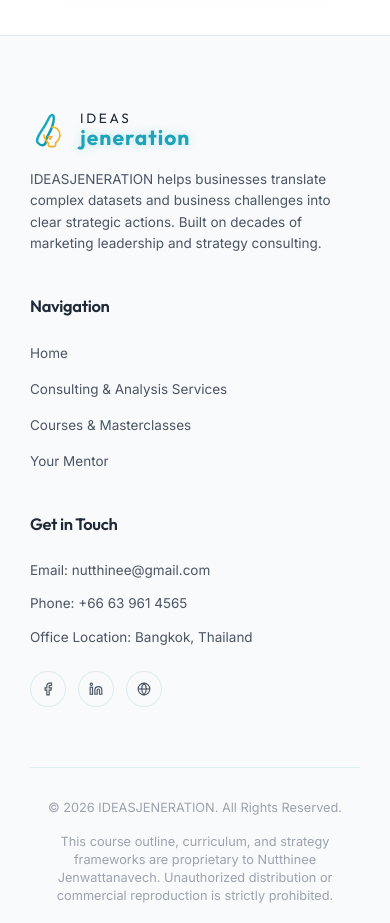
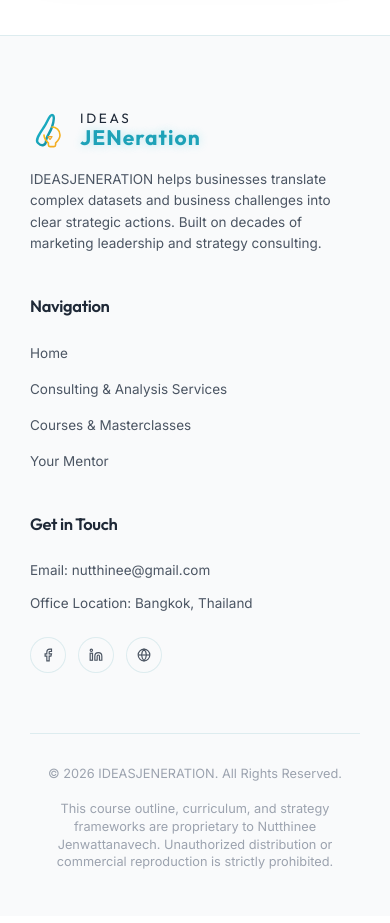
Before and after one commit to mktzinuplan/ideajeneration, a website: page index.html in a window 390 px wide. Shown: the part 8860-9783 px from the top of the page. Drawn offline with Linux system fonts and the light colour scheme.

Commit message:
style: Update footer logo casing and remove footer phone contact item

```diff
--- a/index.html
+++ b/index.html
@@ -822,7 +822,7 @@
             </svg>
             <div class="logo-text">
               <span class="logo-top">ideas</span>
-              <span class="logo-bottom">jeneration</span>
+              <span class="logo-bottom">JENeration</span>
             </div>
           </div>
           <p class="footer-desc">IDEASJENERATION helps businesses translate complex datasets and business challenges into clear strategic actions. Built on decades of marketing leadership and strategy consulting.</p>
@@ -842,7 +842,6 @@
           <h4 class="footer-title">Get in Touch</h4>
           <ul class="footer-links" style="margin-bottom: 1.5rem;">
             <li class="footer-link">Email: nutthinee@gmail.com</li>
-            <li class="footer-link">Phone: +66 63 961 4565</li>
             <li class="footer-link">Office Location: Bangkok, Thailand</li>
           </ul>
           <div class="footer-socials">
```
